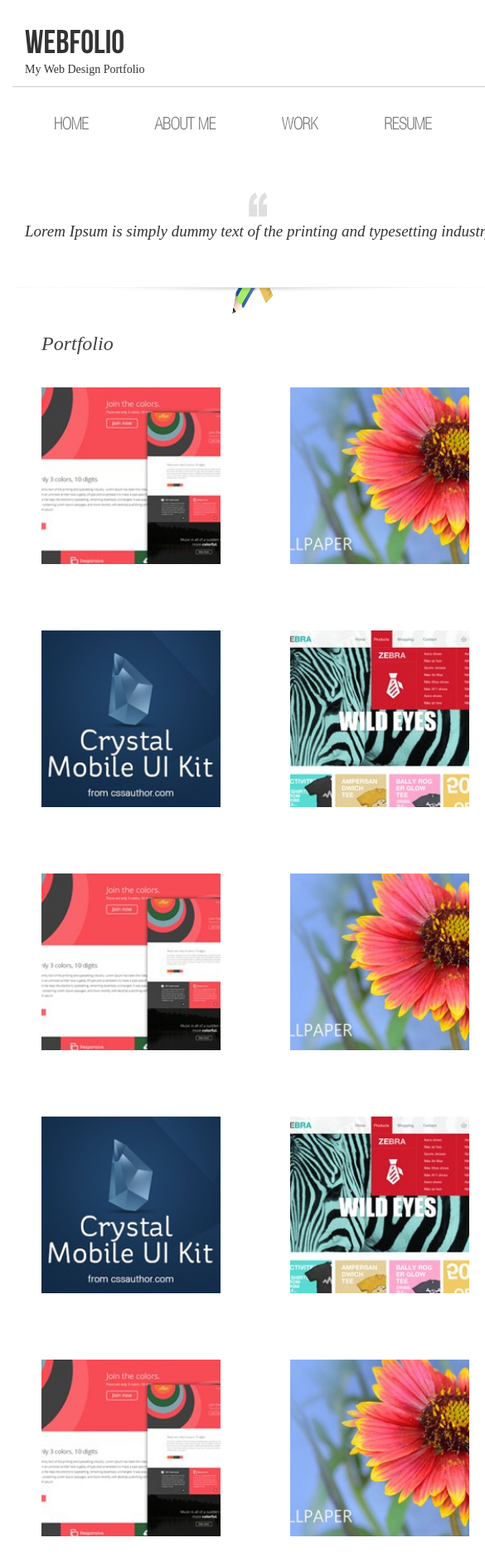
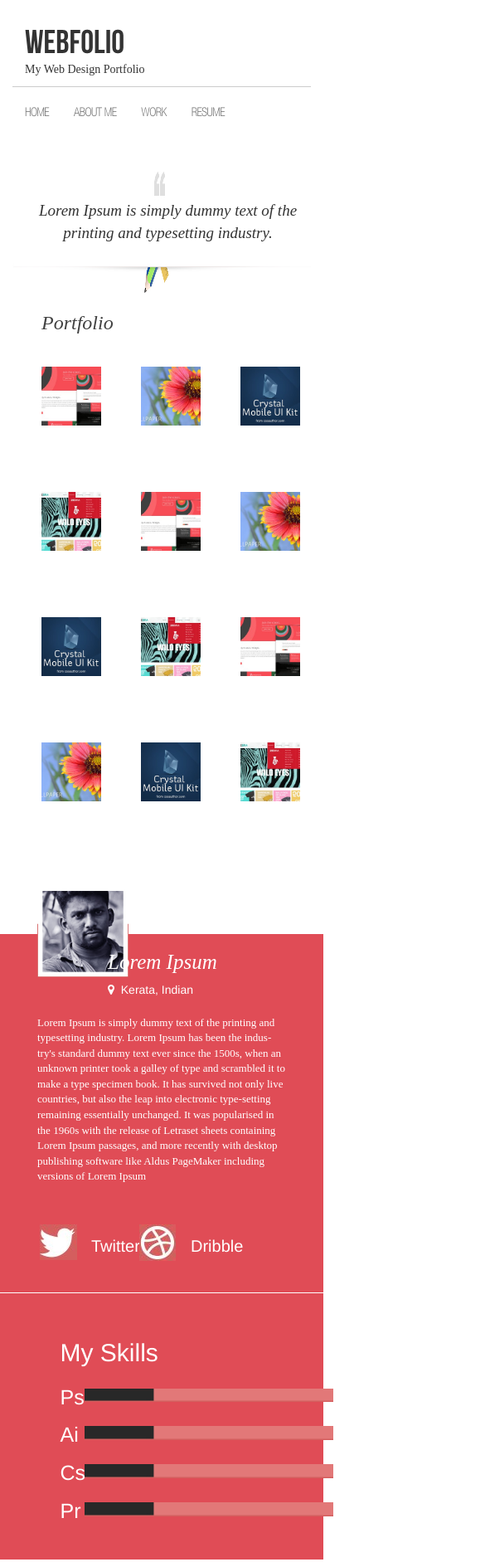
Before and after one commit to colombo-group/HuyNDBS02, a website: page index.html in a window 390 px wide. Shown: the top 1883 px of the page at 83% size, 585 px wide, since content can reach past the window. Drawn offline with Linux system fonts and the light colour scheme; a web font is replaced by a local one.

Commit message:
up respon

```diff
--- a/app/scss/footer/_footer.scss
+++ b/app/scss/footer/_footer.scss
@@ -123,6 +123,81 @@
 	}
 
 }
+@media only screen and (max-width: 982px){
+footer{
+	width:100%;
+	background:$background-footer;
+}
+.footer{
+	// width:100%;
+	.bio{
+		position:relative;
+		.bio-img{
+		position: absolute;
+		top: -60px;
+	}
+	.name-img{
+				margin:20px;
+				margin-left: -40px;
+				// margin-bottom: 20px;
+				.bio-name{
+					margin:0px ;
+					margin-bottom: 10px;
+					font-family: $cam-font;
+					font-style: italic;
+					font-size: 25px;
+				}
+			}
+	}
+	.img{
+		position:relative;
+		margin-top: 0px;
+		// margin-bottom: 30px;
+			img{
+				margin: 20px;
+
+			}
+		span{
+			position: absolute;
+			top: 20px;
+			left:50px;
+			font-size: 20px;
+			// font-weight: bold;
+		}
+	}
+	.bio-info{
+		font-family: $pt-font;
+		font-size: 13px;
+		margin-bottom: 30px;
+		// font-weight: 100;
+	}
+}
+.skills-mobile{
+	background:$background-footer;
+	color: white;
+	padding-top:30px;
+	padding-bottom:30px;
+	border-top:1px solid white;
+	h2{
+		margin-bottom:20px;
+	}
+	img{
+		width: 300px;
+	}
+	.col-xs-1{
+		// font-weight: bold;
+		font-size: 25px;
+	}
+	.col-xs-10{
+		margin-top: 5px;
+	}
+	.row{
+		margin-bottom:10px;
+	}
+
+}
+
+}
 @media only screen and (max-width: 630px){
 .footer{
 	.bio{
--- a/app/scss/header/_header.scss
+++ b/app/scss/header/_header.scss
@@ -51,6 +51,38 @@ header{
 @media only screen and (max-width:1024px){
 
 }
+@media only screen and (max-width: 982px){
+
+.body{
+	width:100% !important;
+}
+}
+@media only screen and (max-width: 770px){
+header{
+	margin:0px;
+	font-family: $beba-font;
+	.logo{
+		width: 100%;
+		border-bottom: 1px solid #cccccc;}
+	.nav{
+
+		li{
+			// width: 100%;
+			float:left;
+			margin: 10px;
+			margin-left: 0px;
+		a{
+			font-size: 16px;
+			padding:20px;
+			padding-bottom:10px;
+			font-family: $font-vertical;
+
+		}
+		}
+	}
+
+}
+}
 @media only screen and (max-width: 630px) {
 .body{
 	// text-align: center;
@@ -92,3 +124,65 @@ header{
 
 }
 }
+@media only screen and (max-width: 600px) {
+.body{
+	// text-align: center;
+	margin: 0 auto;
+	width:100%;
+}
+header{
+	margin:0px;
+	font-family: $beba-font;
+	.logo{
+		width: 100%;
+		border-bottom: 1px solid #cccccc;}
+	.nav{
+
+		li{
+			// width: 100%;
+			float:left;
+			margin: 10px;
+			margin-left: 0px;
+		a{
+			font-size: 16px;
+			padding:20px;
+			padding-bottom:10px;
+			font-family: $font-vertical;
+
+		}
+		}
+	}
+
+}
+}
+@media only screen and (max-width: 428px) {
+.body{
+	// text-align: center;
+	margin: 0 auto;
+	width:100%;
+}
+header{
+	margin:0px;
+	font-family: $beba-font;
+	.logo{
+		width: 100%;
+		border-bottom: 1px solid #cccccc;}
+	.nav{
+
+		li{
+			// width: 100%;
+			float:left;
+			margin: 0px;
+			margin-left: 0px;
+			a{
+				font-size: 14px;
+				padding:15px;
+				padding-bottom:10px;
+				font-family: $font-vertical;
+
+			}
+		}
+	}
+
+}
+}
--- a/index.html
+++ b/index.html
@@ -12,12 +12,12 @@
 <div class="body">
 	<header>
 		<div class="container col-md-12 col-md-12">
-			<div class=" col-md-8 col-sm-12 logo">
+			<div class=" col-md-8 col-sm-6 logo">
 				<h1>WEBFOLIO</h1>
 				<p>My Web Design Portfolio</p>
 			</div>
 			<!-- <div class=" col-md-4 col-sm-12 col-xs-12 menu"> -->
-				<nav class="col-md-4 col-sm-12 col-xs-12 main-menu navbar-default">
+				<nav class="col-md-4 col-sm-6 col-xs-12 main-menu navbar-default">
 					<ul class="nav navbar-nav">
 						<li><a href="#">HOME</a></li>
 						<li><a href="#">ABOUT ME</a></li>
@@ -47,40 +47,40 @@
 				<h3>Portfolio</h3>
 			</div>
 			<div class="main-content">
-				<div class="col-md-3 col-sm-6 col-xs-6 item">
+				<div class="col-md-3 col-sm-4 col-xs-4 item">
 					<a href="#"><img src="app/img/1.jpg" class="img-responsive"/></a>
 				</div>
-				<div class="col-md-3 col-xs-6 item">
+				<div class="col-md-3 col-sm-4 col-xs-4 item">
 					<a href="#"><img src="app/img/2.jpg" class="img-responsive"/></a>
 				</div>
-				<div class="col-md-3 col-xs-6 item">
+				<div class="col-md-3 col-sm-4 col-xs-4 item">
 					<a href="#"><img src="app/img/3.jpg" class="img-responsive"/></a>
 				</div>
-				<div class="col-md-3 col-xs-6 item">
+				<div class="col-md-3 col-sm-4 col-xs-4 item">
 					<a href="#"><img src="app/img/4.jpg" class="img-responsive"/></a>
 				</div>
-				<div class="col-md-3 col-xs-6 item">
+				<div class="col-md-3 col-sm-4 col-xs-4 item">
 					<a href="#"><img src="app/img/1.jpg" class="img-responsive"/></a>
 				</div>
-				<div class="col-md-3 col-xs-6 item">
+				<div class="col-md-3 col-sm-4 col-xs-4 item">
 					<a href="#"><img src="app/img/2.jpg" class="img-responsive"/></a>
 				</div>
-				<div class="col-md-3 col-xs-6 item">
+				<div class="col-md-3 col-sm-4 col-xs-4 item">
 					<a href="#"><img src="app/img/3.jpg" class="img-responsive"/></a>
 				</div>
-				<div class="col-md-3 col-xs-6 item">
+				<div class="col-md-3 col-sm-4 col-xs-4 item">
 					<a href="#"><img src="app/img/4.jpg" class="img-responsive"/></a>
 				</div>
-				<div class="col-md-3 col-xs-6 item">
+				<div class="col-md-3 col-sm-4 col-xs-4 item">
 					<a href="#"><img src="app/img/1.jpg" class="img-responsive"/></a>
 				</div>
-				<div class="col-md-3 col-xs-6 item">
+				<div class="col-md-3 col-sm-4 col-xs-4 item">
 					<a href="#"><img src="app/img/2.jpg" class="img-responsive"/></a>
 				</div>
-				<div class="col-md-3 col-xs-6 item">
+				<div class="col-md-3 col-sm-4 col-xs-4 item">
 					<a href="#"><img src="app/img/3.jpg" class="img-responsive"/></a>
 				</div>
-				<div class="col-md-3 col-xs-6 item">
+				<div class="col-md-3 col-sm-4 col-xs-4 item">
 					<a href="#"><img src="app/img/4.jpg" class="img-responsive"/></a>
 				</div>
 			</div>
@@ -90,7 +90,7 @@
 	</div>
 </div>
 	<footer>
-		<div class="container col-md-12 col-lg-12 footer">
+		<div class="container col-md-12 col-lg-12 col-sm-12 col-xs-12 footer">
 			<div class=" col-md-8 col-xs-12 col-sm-12 about">
 				<div class=" col-md-6 col-xs-12 col-sm-8 col-md-offset-2 bio">
 					<div class="col-md-4 col-xs-4 col-sm-6">
@@ -111,7 +111,7 @@
 						<a href="#"><img src="app/img/drib.jpg" class="img-responsive"/></a>
 					</div>
 				</div>
-				<div class="bio-info col-md-10 col-xs-12 col-sm-8 col-md-offset-2">
+				<div class="bio-info col-md-10 col-xs-12 col-sm-12  col-md-offset-2">
 					<div class="col-md-12">
 						<p>Lorem Ipsum is simply dummy text of the printing and typesetting industry. Lorem Ipsum has been the indus-try's standard dummy text ever since the 1500s, when an unknown printer took a galley of type and scrambled it to make a type specimen book. It has survived not only live countries, but also the leap into electronic type-setting remaining essentially unchanged. It was popularised in the 1960s with the release of Letraset sheets containing Lorem Ipsum passages, and more recently with desktop publishing software like Aldus PageMaker including versions of Lorem Ipsum</p>
 					</div>
@@ -146,7 +146,7 @@
 			</div>
 		</div>
 	</footer>
-	<div class="col-sm-12  skills-mobile hidden-md hidden-lg">
+	<div class="col-sm-12  col-xs-12 skills-mobile hidden-md hidden-lg">
 		<div class="container col-sm-12 col-md-12">
 			<div class="skills col-xs-10 col-xs-offset-1">
 				<h2>My Skills</h2>
@@ -169,7 +169,7 @@
 			</div>
 		</div>
 	</div>
-	<div class="col-md-12 hidden-xs copyright">
+	<div class="col-md-12 col-sm-12 col-xs-12 hidden-xs copyright">
 		<div class="container col-md-12">
 			<div class="col-md-12 text">
 				<span class="col-md-2 col-xs-offset-9">Copyright &copy; 2013 CSS Author</span>
```
Also changed, not shown: app/css/style.css.
